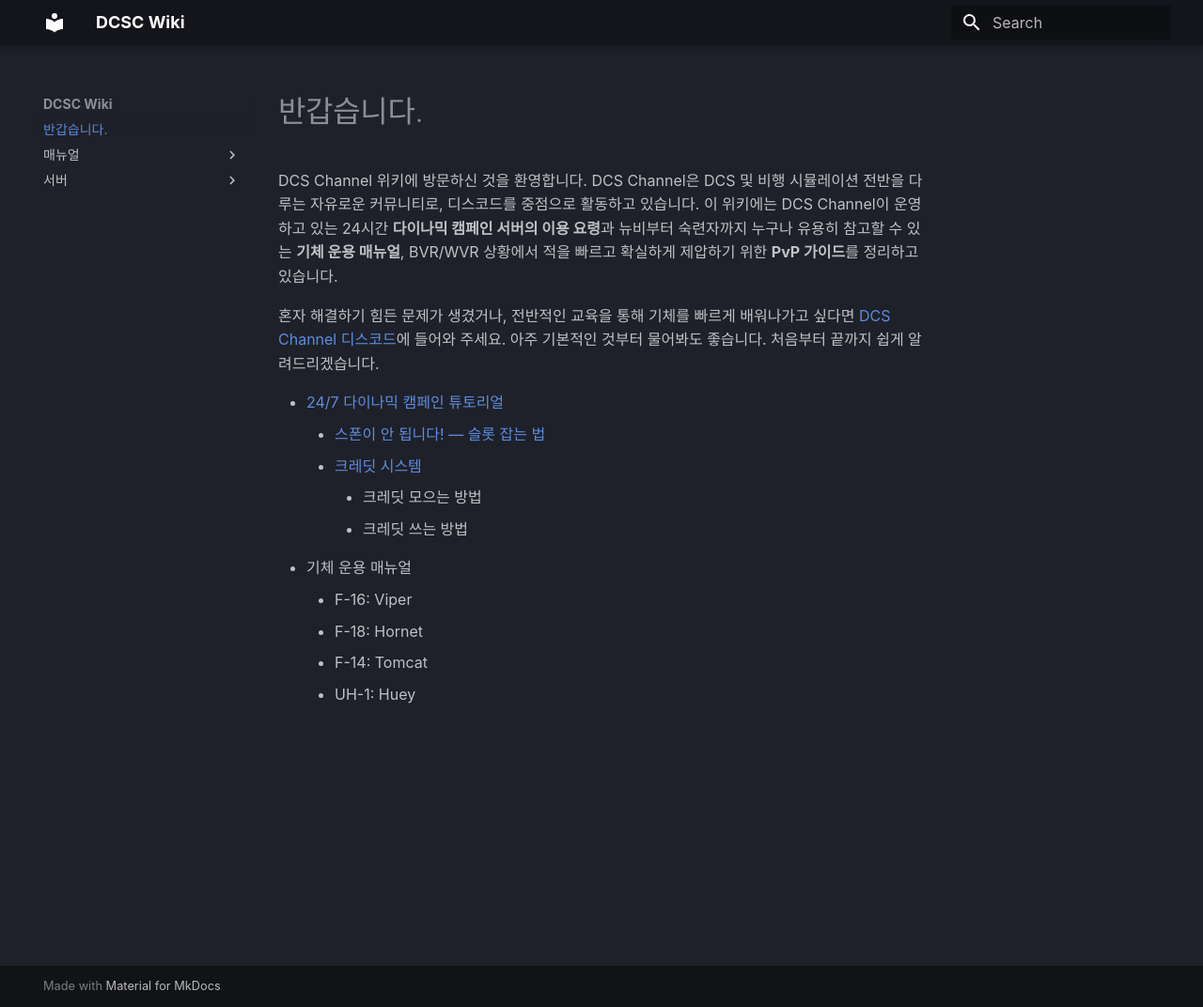
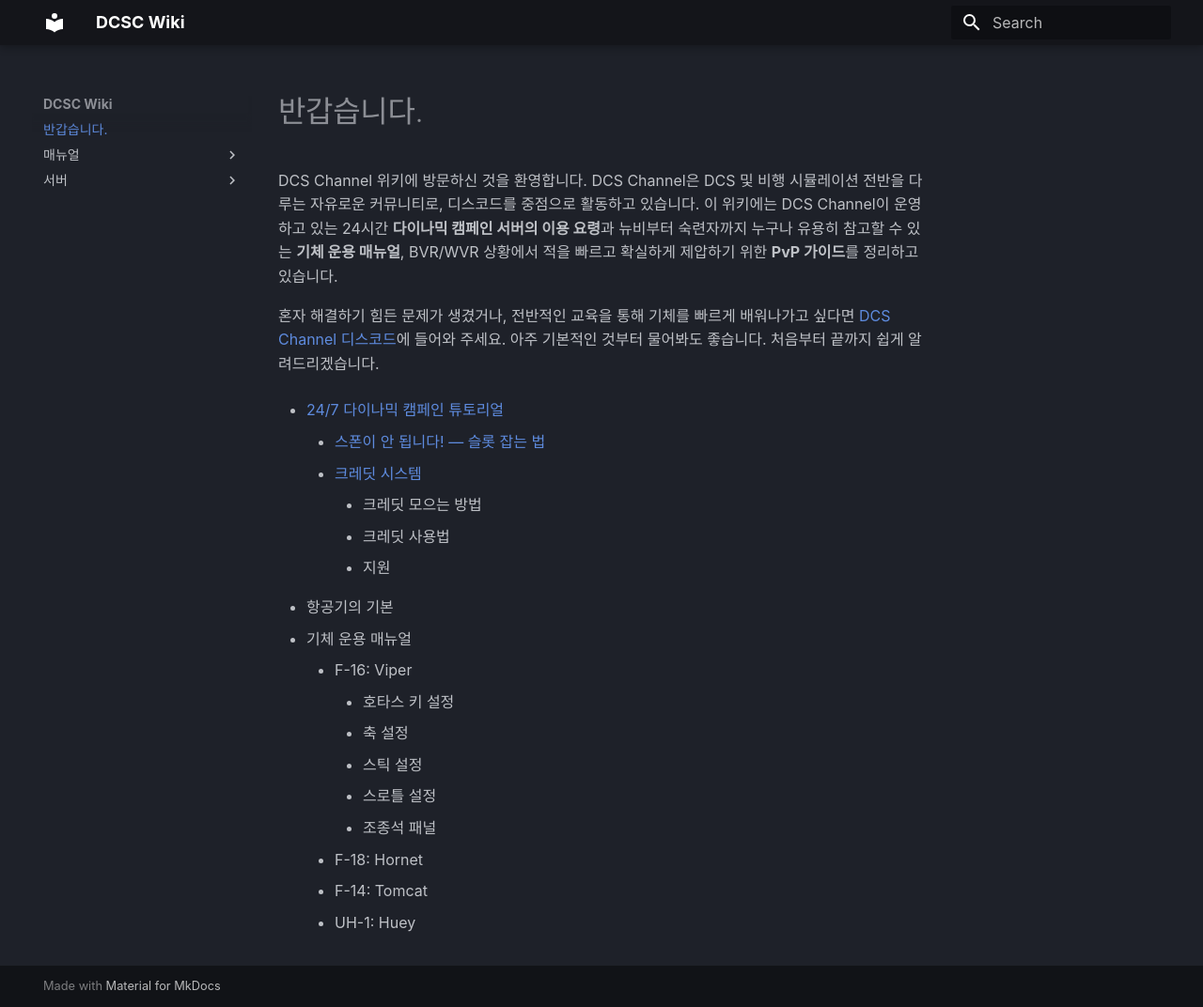
Before and after one commit to dcs-c/dcs-c.github.io, an MkDocs documentation site: the page built from docs/index.md, in a window 1280 px wide and 1072 px high. Shown: the whole window at 94% size. Built offline with MkDocs 1.6.1 and Material for MkDocs 9.7.7, drawn with Linux system fonts in a browser that asks for light colours; some web fonts are replaced.

Commit message:
Update index.md

```diff
--- a/docs/index.md
+++ b/docs/index.md
@@ -8,9 +8,18 @@
     * [스폰이 안 됩니다! — 슬롯 잡는 법](/서버/슬롯)
     * [크레딧 시스템](/서버/크레딧)
         * 크레딧 모으는 방법
-        * 크레딧 쓰는 방법
+        * 크레딧 사용법
+        * 지원
+
+* 항공기의 기본
+
 * 기체 운용 매뉴얼
     * F-16: Viper
+        * 호타스 키 설정
+          * 축 설정
+          * 스틱 설정
+          * 스로틀 설정
+        * 조종석 패널
     * F-18: Hornet
     * F-14: Tomcat
     * UH-1: Huey
```
